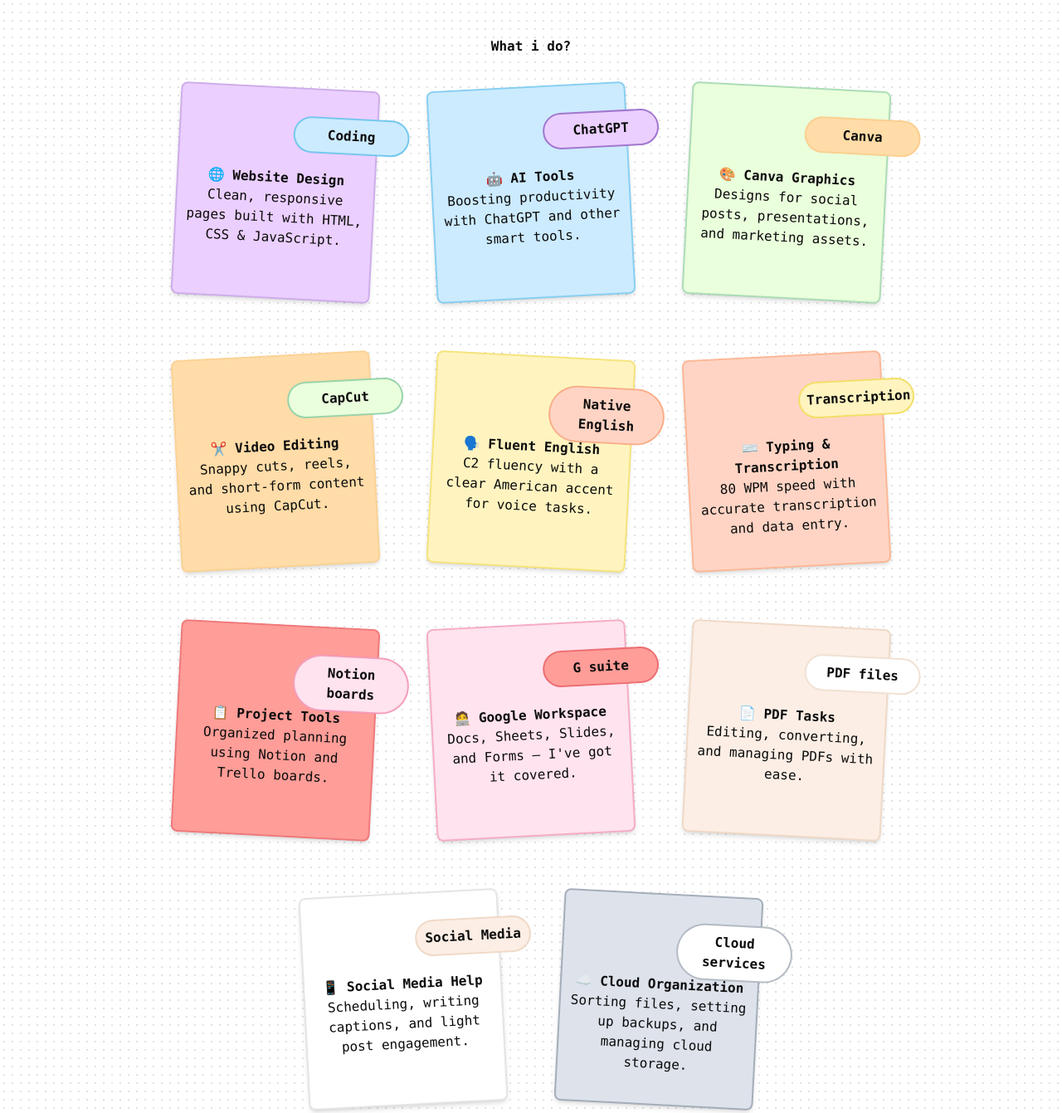
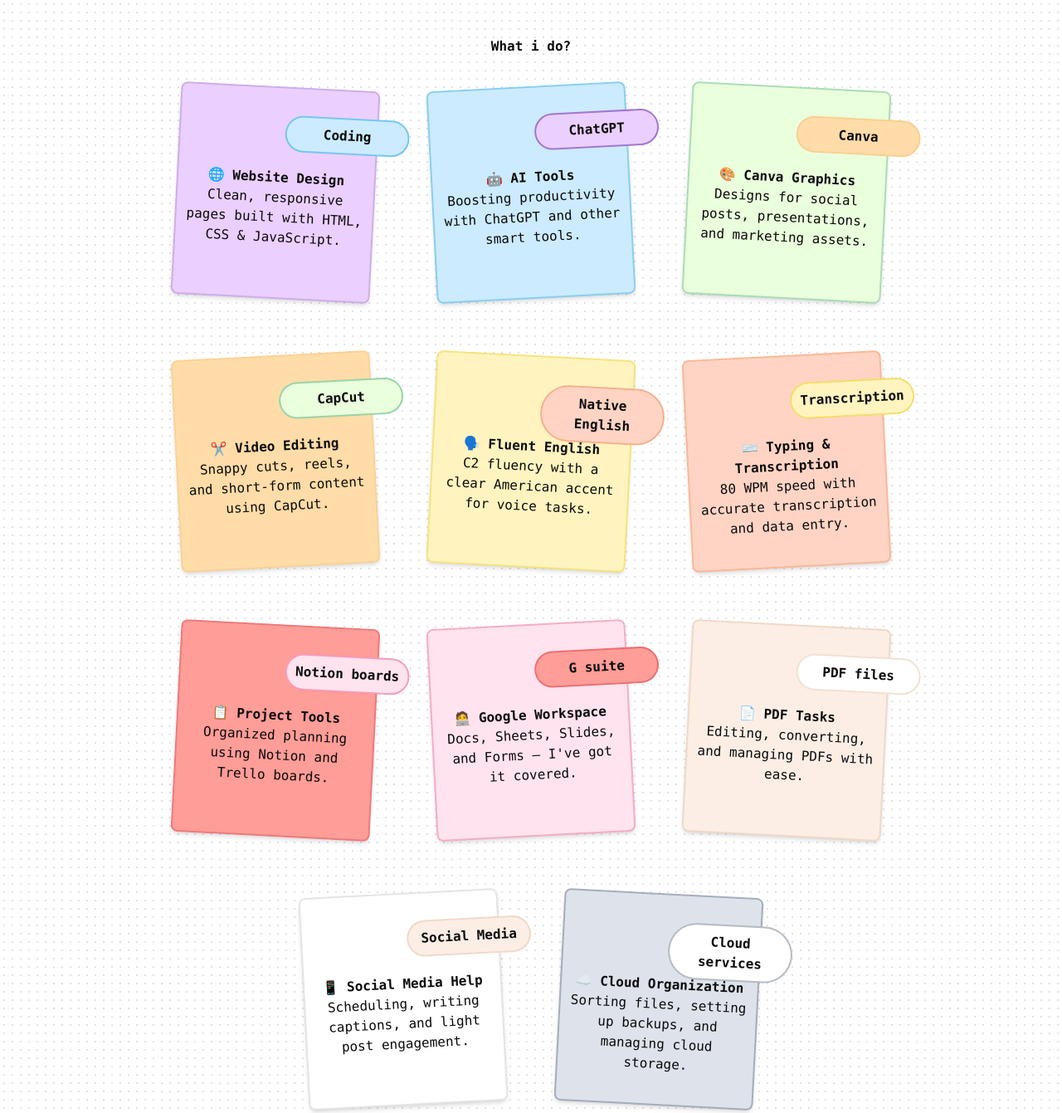
Before and after one commit to hudalaa/hudalaa.github.io, a website: page docs/index.html in a window 1280 px wide. Shown: the part 260-1601 px from the top of the page at 83% size. Drawn offline with Linux system fonts and the light colour scheme.

Commit message:
changing w of badges

```diff
--- a/docs/index.html
+++ b/docs/index.html
@@ -56,7 +56,7 @@
 <div class="card relative m-2 sm:m-4 md:m-6 pt-24 p-2 border-2 bg-Plviolet border-Pbviolet/40 shadow-md rounded-lg w-60 h-64 md:rotate-[3deg] hover:rotate-0 transition-transform duration-300 ease-in-out">
   <h3 class="font-bold md:font-semibold">🌐 Website Design</h3>
   <p>Clean, responsive pages built with HTML, CSS & JavaScript.</p>
-  <div class="absolute w-[140px] font-bold sm:font-semibold  -right-8 sm:-right-10  top-8 p-2 rounded-full bg-Plbleu  border-Pbbleu/50 border-2 badge ">
+  <div class="absolute w-[150px] font-bold sm:font-semibold  -right-8 sm:-right-10  top-8 p-2 rounded-full bg-Plbleu  border-Pbbleu/50 border-2 badge ">
     <span>Coding</span>
   </div>
 </div>
@@ -64,7 +64,7 @@
 <div class="card relative m-2 sm:m-4 md:m-6 pt-24 p-2 border-2 bg-Plbleu border-Pbbleu/40 shadow-md rounded-lg w-60 h-64 md:-rotate-[3deg] hover:rotate-0 transition-transform duration-300 ease-in-out">
   <h3 class="font-bold md:font-semibold">🤖 AI Tools</h3>
   <p>Boosting productivity with ChatGPT and other smart tools.</p>
-  <div class="absolute w-[140px] font-bold sm:font-semibold  -right-8 sm:-right-10  top-8 p-2 rounded-full bg-Plviolet  border-Pbviolet /50 border-2 badge ">
+  <div class="absolute w-[150px] font-bold sm:font-semibold  -right-8 sm:-right-10  top-8 p-2 rounded-full bg-Plviolet  border-Pbviolet /50 border-2 badge ">
     <span>ChatGPT</span>
   </div>
 </div>
@@ -72,7 +72,7 @@
 <div class="card relative m-2 sm:m-4 md:m-6 pt-24 p-2 border-2 bg-Plgreen border-Pbgreen/40 shadow-md rounded-lg w-60 h-64 md:rotate-[3deg] hover:rotate-0 transition-transform duration-300 ease-in-out">
   <h3 class="font-bold md:font-semibold">🎨 Canva Graphics</h3>
   <p>Designs for social posts, presentations, and marketing assets.</p>
-  <div class="absolute w-[140px] font-bold sm:font-semibold  -right-8 sm:-right-10  top-8 p-2 rounded-full bg-Plorange border-Pborange/50 border-2 badge ">
+  <div class="absolute w-[150px] font-bold sm:font-semibold  -right-8 sm:-right-10  top-8 p-2 rounded-full bg-Plorange border-Pborange/50 border-2 badge ">
     <span>Canva</span>
   </div>
 </div>
@@ -80,7 +80,7 @@
 <div class="card relative m-2 sm:m-4 md:m-6 pt-24 p-2 border-2 bg-Plorange border-Pborange/40 shadow-md rounded-lg w-60 h-64 md:-rotate-[3deg] hover:rotate-0 transition-transform duration-300 ease-in-out">
   <h3 class="font-bold md:font-semibold">✂️ Video Editing</h3>
   <p>Snappy cuts, reels, and short-form content using CapCut.</p>
-  <div class="absolute w-[140px] font-bold sm:font-semibold  -right-8 sm:-right-10  top-8 p-2 rounded-full bg-Plgreen border-Pbgreen/50 border-2 badge ">
+  <div class="absolute w-[150px] font-bold sm:font-semibold  -right-8 sm:-right-10  top-8 p-2 rounded-full bg-Plgreen border-Pbgreen/50 border-2 badge ">
     <span>CapCut</span>
   </div>
 </div>
@@ -88,7 +88,7 @@
 <div class="card relative m-2 sm:m-4 md:m-6 pt-24 p-2 border-2 bg-Plyellow border-Pbyellow/40 shadow-md rounded-lg w-60 h-64 md:rotate-[3deg] hover:rotate-0 transition-transform duration-300 ease-in-out">
   <h3 class="font-bold md:font-semibold">🗣️ Fluent English</h3>
   <p>C2 fluency with a clear American accent for voice tasks.</p>
-  <div class="absolute w-[140px] font-bold sm:font-semibold  -right-8 sm:-right-10  top-8 p-2 rounded-full bg-Plpeach border-Pbpeach/50 border-2 badge ">
+  <div class="absolute w-[150px] font-bold sm:font-semibold  -right-8 sm:-right-10  top-8 p-2 rounded-full bg-Plpeach border-Pbpeach/50 border-2 badge ">
     <span>Native English</span>
   </div>
 </div>
@@ -96,7 +96,7 @@
 <div class="card relative m-2 sm:m-4 md:m-6 pt-24 p-2 border-2 bg-Plpeach border-Pbpeach/40 shadow-md rounded-lg w-60 h-64 md:-rotate-[3deg] hover:rotate-0 transition-transform duration-300 ease-in-out">
   <h3 class="font-bold md:font-semibold">⌨️ Typing & Transcription</h3>
   <p>80 WPM speed with accurate transcription and data entry.</p>
-  <div class="absolute w-[140px] font-bold sm:font-semibold  -right-8 sm:-right-10  top-8 p-2 rounded-full bg-Plyellow border-Pbyellow/50 border-2 badge ">
+  <div class="absolute w-[150px] font-bold sm:font-semibold  -right-8 sm:-right-10  top-8 p-2 rounded-full bg-Plyellow border-Pbyellow/50 border-2 badge ">
     <span>Transcription</span>
   </div>
 </div>
@@ -104,7 +104,7 @@
 <div class="card relative m-2 sm:m-4 md:m-6 pt-24 p-2 border-2 bg-Plred border-Pbred/40 shadow-md rounded-lg w-60 h-64 md:rotate-[3deg] hover:rotate-0 transition-transform duration-300 ease-in-out">
   <h3 class="font-bold md:font-semibold">📋 Project Tools</h3>
   <p>Organized planning using Notion and Trello boards.</p>
-  <div class="absolute w-[140px] font-bold sm:font-semibold  -right-8 sm:-right-10  top-8 p-2 rounded-full bg-Plpink border-Pbpink/50 border-2 badge ">
+  <div class="absolute w-[150px] font-bold sm:font-semibold  -right-8 sm:-right-10  top-8 p-2 rounded-full bg-Plpink border-Pbpink/50 border-2 badge ">
     <span>Notion boards</span>
   </div>
 </div>
@@ -112,7 +112,7 @@
 <div class="card relative m-2 sm:m-4 md:m-6 pt-24 p-2 border-2 bg-Plpink border-Pbpink/40 shadow-md rounded-lg w-60 h-64 md:-rotate-[3deg] hover:rotate-0 transition-transform duration-300 ease-in-out">
   <h3 class="font-bold md:font-semibold">🧑‍💻 Google Workspace</h3>
   <p>Docs, Sheets, Slides, and Forms — I've got it covered.</p>
-  <div class="absolute w-[140px] font-bold sm:font-semibold  -right-8 sm:-right-10  top-8 p-2 rounded-full bg-Plred border-Pbred/50 border-2 badge ">
+  <div class="absolute w-[150px] font-bold sm:font-semibold  -right-8 sm:-right-10  top-8 p-2 rounded-full bg-Plred border-Pbred/50 border-2 badge ">
     <span>G suite</span>
   </div>
 </div>
@@ -120,7 +120,7 @@
 <div class="card relative m-2 sm:m-4 md:m-6 pt-24 p-2 border-2 bg-Plbeige border-Pbbeige/50 shadow-md rounded-lg w-60 h-64 md:rotate-[3deg] hover:rotate-0 transition-transform duration-300 ease-in-out">
   <h3 class="font-bold md:font-semibold">📄 PDF Tasks</h3>
   <p>Editing, converting, and managing PDFs with ease.</p>
-  <div class="absolute w-[140px] font-bold sm:font-semibold  -right-8 sm:-right-10  top-8 p-2 rounded-full  bg-white border-Pbbeige/50  border-2 badge ">
+  <div class="absolute w-[150px] font-bold sm:font-semibold  -right-8 sm:-right-10  top-8 p-2 rounded-full  bg-white border-Pbbeige/50  border-2 badge ">
     <span>PDF files</span>
   </div>
 </div>
@@ -128,7 +128,7 @@
 <div class="card relative m-2 sm:m-4 md:m-6 pt-24 p-2 border-2 bg-white border-[#ccc]/50 shadow-md rounded-lg w-60 h-64 md:-rotate-[3deg] hover:rotate-0 transition-transform duration-300 ease-in-out">
   <h3 class="font-bold md:font-semibold">📱 Social Media Help</h3>
   <p>Scheduling, writing captions, and light post engagement.</p>
-  <div class="absolute w-[140px] font-bold sm:font-semibold  -right-8 sm:-right-10  top-8 p-2 rounded-full bg-Plbeige border-Pbbeige/50 border-2 badge ">
+  <div class="absolute w-[150px] font-bold sm:font-semibold  -right-8 sm:-right-10  top-8 p-2 rounded-full bg-Plbeige border-Pbbeige/50 border-2 badge ">
     <span>Social Media</span>
   </div>
 </div>
@@ -136,7 +136,7 @@
 <div class="card relative m-2 sm:m-4 md:m-6 pt-24 p-2 border-2 bg-Plgray border-Pbgray/50 shadow-md rounded-lg w-60 h-64 md:rotate-[3deg] hover:rotate-0 transition-transform duration-300 ease-in-out">
   <h3 class="font-bold md:font-semibold">☁️ Cloud Organization</h3>
   <p>Sorting files, setting up backups, and managing cloud storage.</p>
-  <div class="absolute w-[140px] font-bold sm:font-semibold  -right-8 sm:-right-10  top-8 p-2 rounded-full  bg-white border-Pbgray/50 border-2 badge ">
+  <div class="absolute w-[150px] font-bold sm:font-semibold  -right-8 sm:-right-10  top-8 p-2 rounded-full  bg-white border-Pbgray/50 border-2 badge ">
     <span>Cloud services</span>
   </div>
 </div>
```
Also changed, not shown: docs/output.css.
